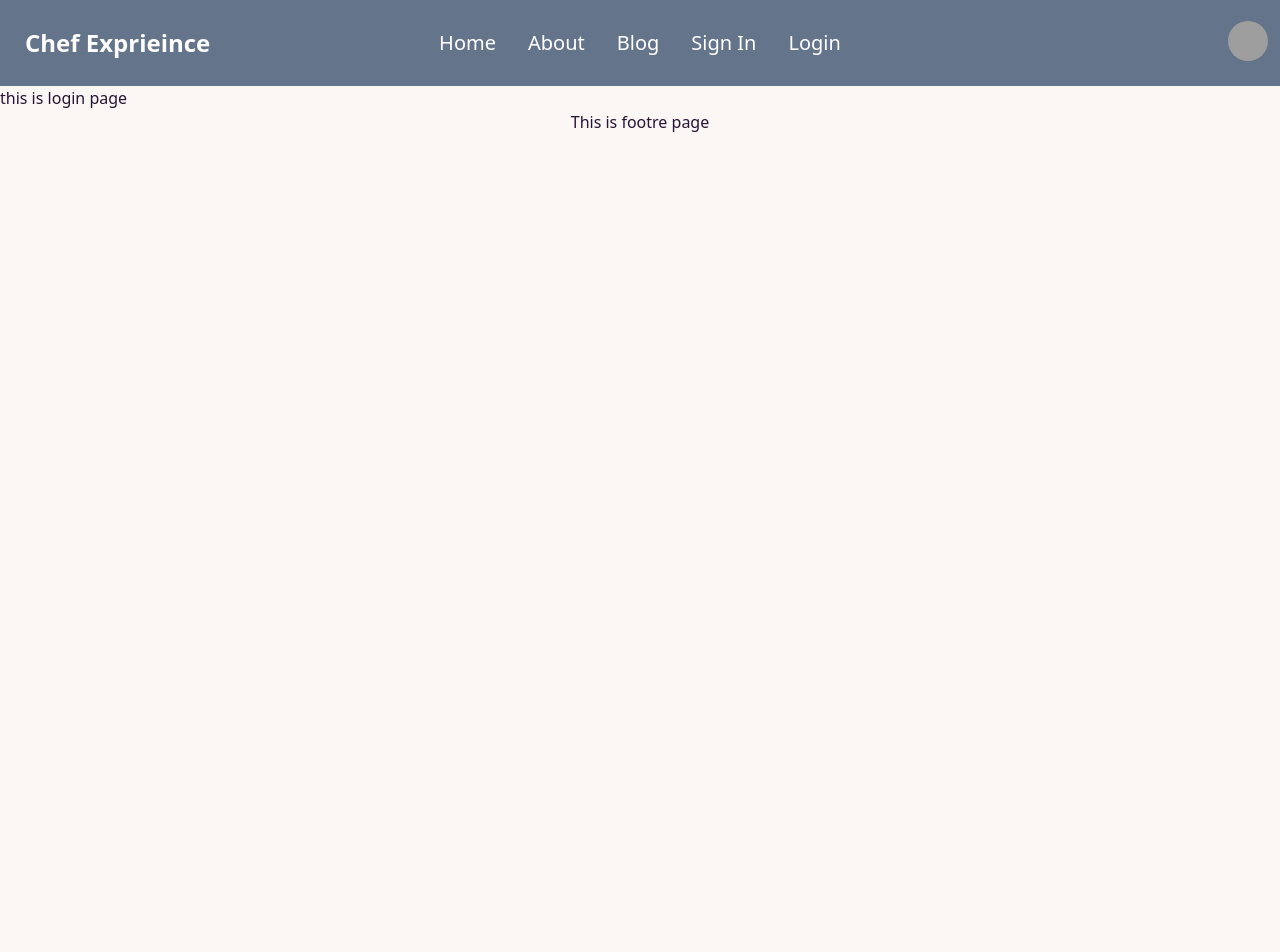
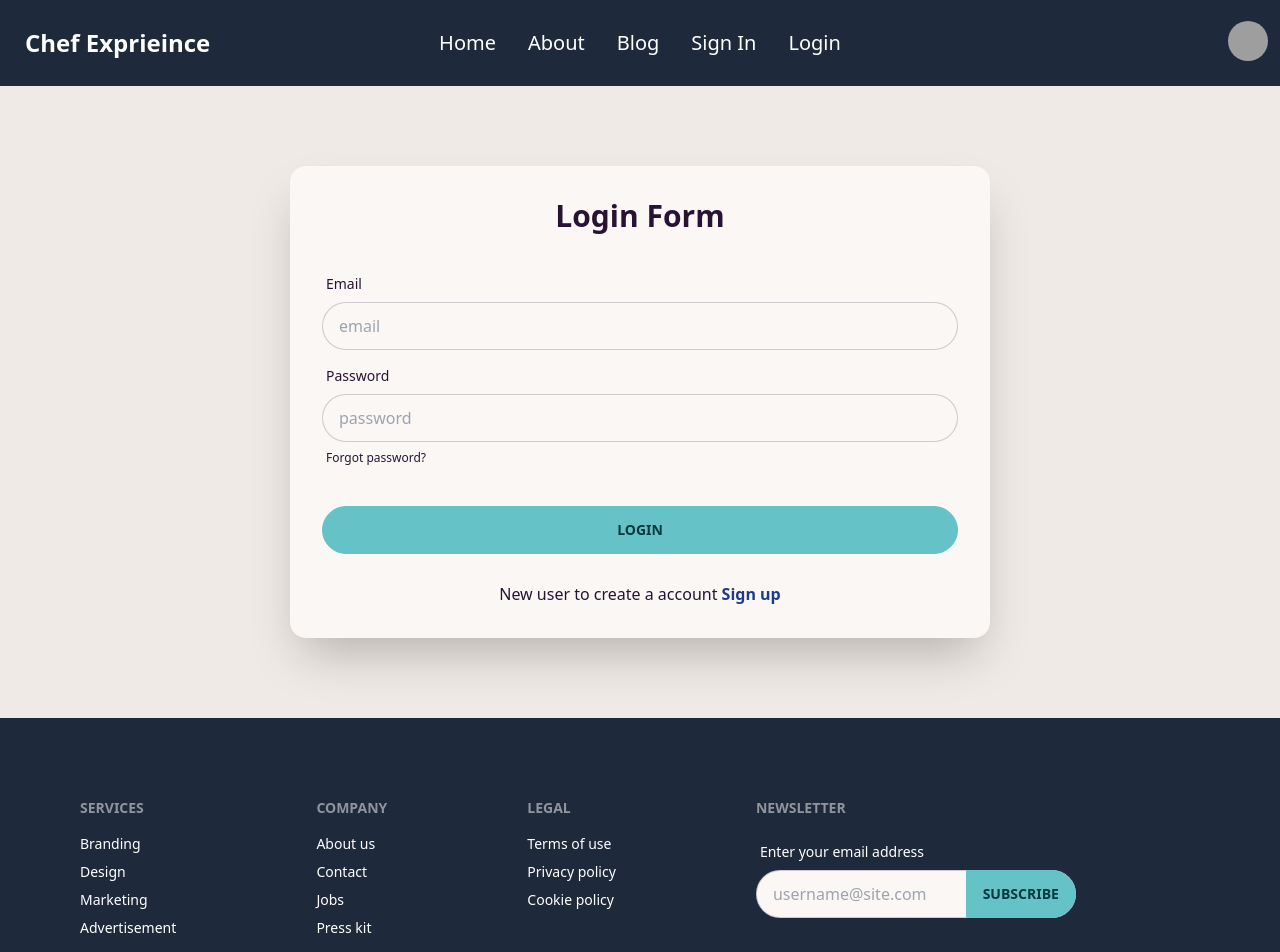
Before and after one commit to morsalin102666/chef-hunter, a React (Vite) app: page /login in a window 1280 px wide. Shown: the top 952 px of the page. Before the commit the page ends 800 px from the top, so only its background shows below. Built offline with nearby package versions, Linux system fonts and the light colour scheme; grey boxes are pictures that could not be loaded.

Commit message:
chep data fetch

```diff
--- a/package.json
+++ b/package.json
@@ -16,6 +16,7 @@
     "match-sorter": "^6.3.1",
     "react": "^18.2.0",
     "react-dom": "^18.2.0",
+    "react-icons": "^4.8.0",
     "react-router-dom": "^6.11.0",
     "sort-by": "^1.2.0"
   },
--- a/src/component/Footer/Footer.jsx
+++ b/src/component/Footer/Footer.jsx
@@ -1,8 +1,41 @@
 
 const Footer = () => {
     return (
-        <div>
-            <h1 className="text-center">This is footre page</h1>
+        <div className="bg-slate-800">
+            <footer className="footer p-7 lg:p-20 bg-slate-800 text-white container mx-auto">
+                <div>
+                    <span className="footer-title">Services</span>
+                    <a className="link link-hover">Branding</a>
+                    <a className="link link-hover">Design</a>
+                    <a className="link link-hover">Marketing</a>
+                    <a className="link link-hover">Advertisement</a>
+                </div>
+                <div>
+                    <span className="footer-title">Company</span>
+                    <a className="link link-hover">About us</a>
+                    <a className="link link-hover">Contact</a>
+                    <a className="link link-hover">Jobs</a>
+                    <a className="link link-hover">Press kit</a>
+                </div>
+                <div>
+                    <span className="footer-title">Legal</span>
+                    <a className="link link-hover">Terms of use</a>
+                    <a className="link link-hover">Privacy policy</a>
+                    <a className="link link-hover">Cookie policy</a>
+                </div>
+                <div>
+                    <span className="footer-title">Newsletter</span>
+                    <div className="form-control w-80 text-white">
+                        <label className="label">
+                            <span className="label-text text-white">Enter your email address</span>
+                        </label>
+                        <div className="relative">
+                            <input type="text" placeholder="username@site.com" className="input input-bordered w-full pr-16" />
+                            <button className="btn btn-primary absolute top-0 right-0 rounded-l-none">Subscribe</button>
+                        </div>
+                    </div>
+                </div>
+            </footer>
         </div>
     );
 };
--- a/src/component/Home/Home.jsx
+++ b/src/component/Home/Home.jsx
@@ -1,9 +1,27 @@
+import { useEffect, useState } from "react";
 import Header from "../Header/Header";
+import ShowAllChef from "../ShowAllChef/ShowAllChef";
 
 const Home = () => {
+    const [chefAll, setChefAll] = useState([])
+
+    useEffect( () => {
+        fetch(`http://localhost:5000/allChef`)
+        .then(res => res.json())
+        .then(data => setChefAll(data))
+    }, [])
+
     return (
         <div>
             <Header></Header>
+            <div className="">
+                {
+                    chefAll.map(chef => <ShowAllChef
+                    key={chef.id}
+                    chef={chef}
+                    ></ShowAllChef>)
+                }
+            </div>
         </div>
     );
 };
--- a/src/component/Login/Login.jsx
+++ b/src/component/Login/Login.jsx
@@ -1,8 +1,36 @@
+import { Link } from "react-router-dom";
 
 const Login = () => {
     return (
         <div>
-            <h1>this is login page</h1>
+            <div className="hero bg-base-200">
+                <div className="py-20">
+                    <div className="card w-[370px] lg:w-[700px] shadow-2xl bg-base-100">
+                        <h1 className="text-center pt-8 text-3xl font-bold">Login Form</h1>
+                        <form className="card-body">
+                            <div className="form-control">
+                                <label className="label">
+                                    <span className="label-text">Email</span>
+                                </label>
+                                <input type="email" required name="email" placeholder="email" className="input input-bordered" />
+                            </div>
+                            <div className="form-control">
+                                <label className="label">
+                                    <span className="label-text">Password</span>
+                                </label>
+                                <input type="password" required name="password" placeholder="password" className="input input-bordered" />
+                                <label className="label">
+                                    <a href="#" className="label-text-alt link link-hover">Forgot password?</a>
+                                </label>
+                            </div>
+                            <div className="form-control mt-6">
+                                <button className="btn btn-primary">Login</button>
+                            </div>
+                            <Link className="mt-5 text-center hover:underline" to={'/signUp'}><p >New user to create a account <span className="font-bold text-blue-900">Sign up</span></p></Link>
+                        </form>
+                    </div>
+                </div>
+            </div>
         </div>
     );
 };
--- a/src/component/Navebar/Navebar.jsx
+++ b/src/component/Navebar/Navebar.jsx
@@ -2,14 +2,14 @@ import { Link } from "react-router-dom";
 
 const Navebar = () => {
     return (
-        <div className="bg-slate-500">
-            <div className="navbar bg-slate-500 container mx-auto py-4 text-[20px] text-white">
+        <div className="bg-slate-800">
+            <div className="navbar bg-slate-800 container mx-auto py-4 text-[20px] text-white">
                 <div className="navbar-start">
                     <div className="dropdown">
                         <label tabIndex={0} className="btn btn-ghost lg:hidden">
                             <svg xmlns="http://www.w3.org/2000/svg" className="h-5 w-5" fill="none" viewBox="0 0 24 24" stroke="currentColor"><path strokeLinecap="round" strokeLinejoin="round" strokeWidth="2" d="M4 6h16M4 12h8m-8 6h16" /></svg>
                         </label>
-                        <ul tabIndex={0} className="menu menu-compact dropdown-content mt-3 p-2 shadow bg-base-100 rounded-box w-52">
+                        <ul tabIndex={0} className="menu menu-compact dropdown-content mt-3 p-2  bg-slate-800 shado rounded-box w-52">
                             <li><Link to={'/'}>Home</Link></li>
                             <li><Link to={'about'}>About</Link></li>
                             <li><Link to={'blog'}>Blog</Link></li>
@@ -36,7 +36,7 @@ const Navebar = () => {
                                     <img src="/images/stock/photo-1534528741775-53994a69daeb.jpg" />
                                 </div>
                             </label>
-                            <ul tabIndex={0} className="menu menu-compact dropdown-content mt-3 p-2 shadow rounded-box w-52 bg-slate-500 text-[25px]">
+                            <ul tabIndex={0} className="menu menu-compact dropdown-content mt-3 p-2 shadow rounded-box w-52 bg-slate-800 text-[25px]">
                                 <li><p>Name</p></li>
                                 <li><p>Email</p></li>
                                 <li><p>Logout</p></li>
--- /dev/null
+++ b/src/component/ShowAllChef/ShowAllChef.jsx
@@ -0,0 +1,28 @@
+import { FaRegThumbsUp } from "react-icons/fa";
+
+const ShowAllChef = (props) => {
+    const { id, name, image, experience, recipeNumber, Likes, chefAbout
+} = props.chef
+return (
+    <div className="container mx-auto mb-10">
+        {/* <h1>{id}</h1> */}
+        <div className="card card-side bg-base-200 shadow-xl">
+            <img src={image} alt="Movie" className="w-[500px] rounded-md" />
+            <div className="card-body">
+                <h2 className="card-title text-[30px] font-bold mb-3">{name}</h2>
+                <p className="text-[17px]">{chefAbout}</p>
+                <div className="flex ml-3 mt-5 font-bold">
+                    <p><FaRegThumbsUp className="inline mr-2"></FaRegThumbsUp>{Likes}</p>
+                    <p>Recip Number : {recipeNumber}</p>
+                    <p>Experience : <span>{experience}</span></p>
+                </div>
+                <div className="card-actions justify-end">
+                    <button className="btn btn-primary w-full mt-5 font-bold text-lg">Show Detail</button>
+                </div>
+            </div>
+        </div>
+    </div>
+);
+};
+
+export default ShowAllChef;
--- a/src/component/SignUp/SignUp.jsx
+++ b/src/component/SignUp/SignUp.jsx
@@ -1,8 +1,39 @@
+import { Link } from "react-router-dom";
 
 const SignUp = () => {
     return (
         <div>
-            <h1>This is sign up page</h1>
+            <div className="hero bg-base-200">
+                <div className="py-20">
+                    <div className="card w-[370px] lg:w-[700px] shadow-2xl bg-base-100">
+                        <h1 className="text-center pt-8 text-3xl font-bold">Sign Up Form</h1>
+                        <form className="card-body">
+                            <div className="form-control">
+                                <label className="label">
+                                    <span className="label-text">User name</span>
+                                </label>
+                                <input type="text" required name="userName" placeholder="email" className="input input-bordered" />
+                            </div>
+                            <div className="form-control">
+                                <label className="label">
+                                    <span className="label-text">Email</span>
+                                </label>
+                                <input type="email" required name="email" placeholder="email" className="input input-bordered" />
+                            </div>
+                            <div className="form-control">
+                                <label className="label">
+                                    <span className="label-text">Password</span>
+                                </label>
+                                <input type="password" required name="password" placeholder="password" className="input input-bordered" />
+                            </div>
+                            <div className="form-control mt-6">
+                                <button className="btn btn-primary">Sign Up</button>
+                            </div>
+                            <Link className="mt-5 text-center hover:underline" to={'/Login'}><p >Alrady have a account to <span className="font-bold text-blue-900">Login</span></p></Link>
+                        </form>
+                    </div>
+                </div>
+            </div>
         </div>
     );
 };
```
Also changed, not shown: src/component/Header/Header.jsx (+31 -2 lines), 1 other file (tests, documents, lock files or other folders).
